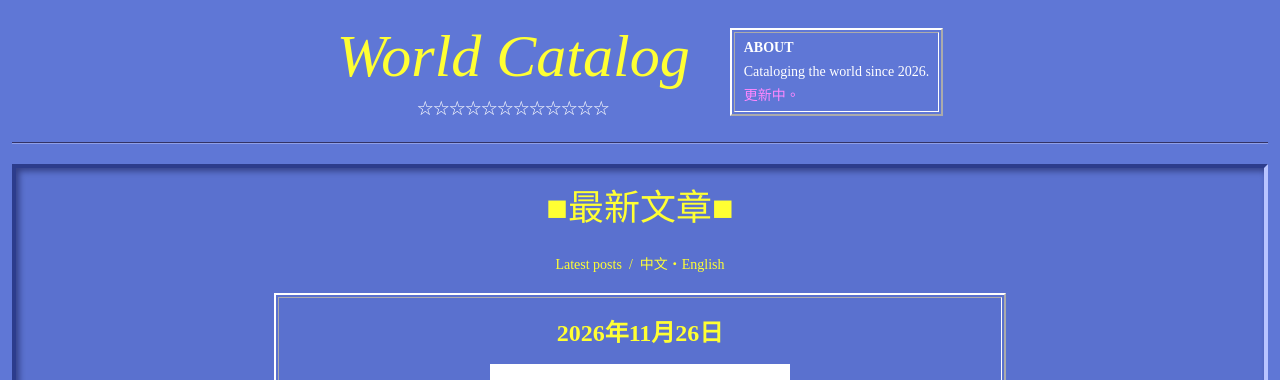
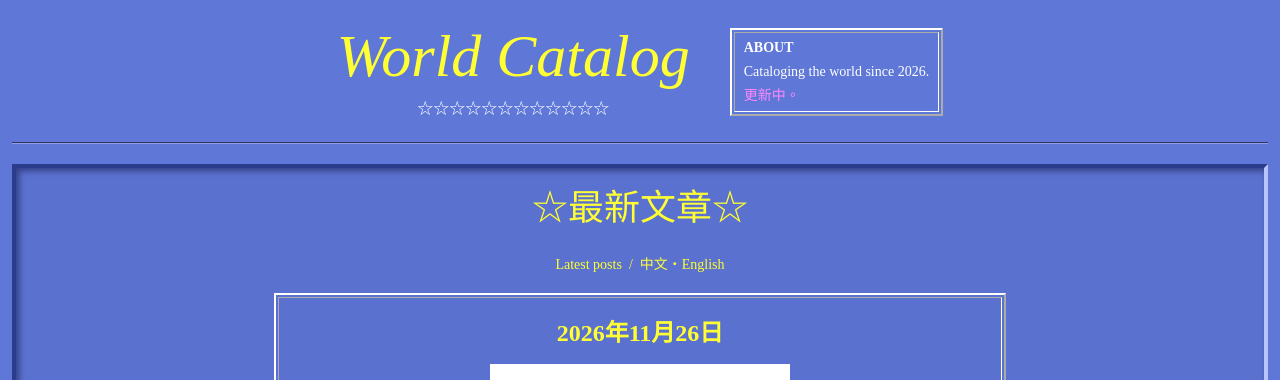
Before and after one commit to ZENYA-H/ZENYA-H.github.io, a Jekyll site: the page built from index.html, in a window 1280 px wide. Shown: the top 380 px of the page. Built offline with Jekyll 4.4.1, drawn with Linux system fonts in a browser that asks for light colours.

Commit message:
Update index.html

```diff
--- a/index.html
+++ b/index.html
@@ -1,7 +1,7 @@
 ---
 layout: default
 ---
-<h1 class="section-title">■最新文章■</h1>
+<h1 class="section-title">☆最新文章☆</h1>
 <p class="center yellow small">Latest posts &nbsp;/&nbsp; 中文・English</p>
 
 {% for post in site.posts %}
```
